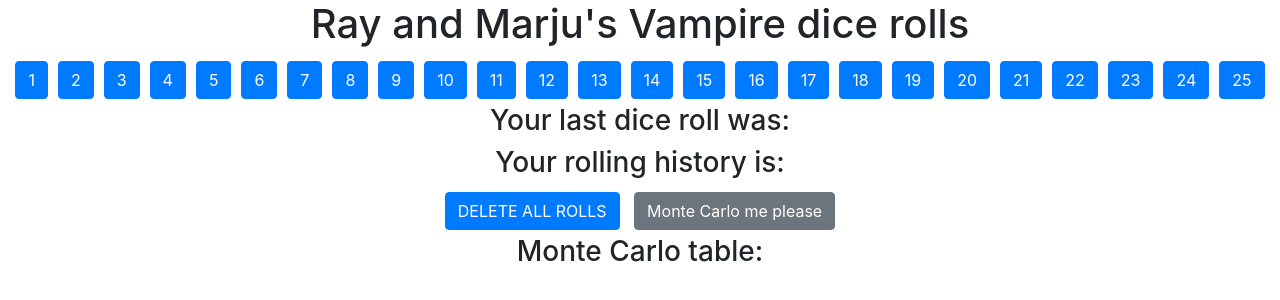
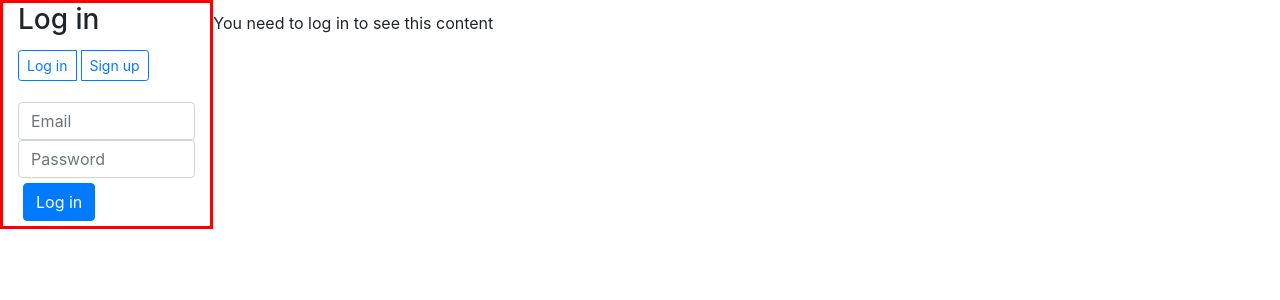
Before and after one commit to karma884/roll10, a React (Create React App) app: page / in a window 1280 px wide. Shown: the top 300 px of the page. Built offline with nearby package versions, Linux system fonts and the light colour scheme; no server answers.

Commit message:
random commit for MJ

```diff
--- a/src/App.js
+++ b/src/App.js
@@ -1,75 +1,21 @@
 import { useEffect, useState } from "react";
-import { Button, Buttons } from "./components/Buttons";
-import { rollDice } from "./helpers";
-import Results from "./components/Results";
-import History from "./components/History";
-import { deleteAll, Api } from "./api";
-import url from "./api-url";
+import Game from "./components/Game";
+import Sidebar from "./components/Sidebar";
 
 function App() {
-  const [currentDice, setCurrentDice] = useState({ count: 0 });
-  const [historicalRolls, setHistoricalRolls] = useState([]);
-
-  function addComment(entry, comment) {
-    setHistoricalRolls(
-      historicalRolls.map((ent) => (ent === entry ? { ...ent, comment } : ent))
-    );
-  }
-
-  function postDice(newEntry) {
-    return fetch(`${url}entries`, {
-      method: "POST",
-      headers: { "Content-Type": "application/json" },
-      body: JSON.stringify(newEntry),
-    })
-      .then((res) => {
-        return res.json();
-      })
-      .then((insertedEntry) => {
-        setHistoricalRolls([insertedEntry, ...historicalRolls]);
-      })
-      .catch((error) => console.log(error));
-  }
-
-  useEffect(() => {
-    if (currentDice.count > 0) {
-      const newEntry = rollDice(currentDice.count);
-      postDice(newEntry);
-    }
-  }, [currentDice]);
-
-  useEffect(() => {
-    //const api = new Api(fetch);
-    fetch(`${url}entries`)
-      .then((res) => {
-        return res.json();
-      })
-      .then((entries) => {
-        setHistoricalRolls(entries);
-      });
-  }, []);
+  const [loggedIn, setLoggedIn] = useState(false);
 
   return (
-    <div>
-      <h1>Ray and Marju's Vampire dice rolls</h1>
-      <div id="buttons">
-        <Buttons onAdd={setCurrentDice} />
+    <div className="container-fluid">
+      <div className="row align-items-baseline">
+        <Sidebar loggedIn={loggedIn} />
+
+        {loggedIn ? (
+          <Game />
+        ) : (
+          <div>You need to log in to see this content</div>
+        )}
       </div>
-      <h3>Your last dice roll was: </h3>
-      <Results entry={historicalRolls[0]} addComment={addComment} />
-      <h3>Your rolling history is: </h3>
-      <History entries={historicalRolls} addComment={addComment} />
-      <Button
-        text="DELETE ALL ROLLS"
-        className="btn btn-primary"
-        callback={() => deleteAll(setHistoricalRolls)}
-      />{" "}
-      <Button
-        text="Monte Carlo me please"
-        className="btn btn-secondary"
-        callback={() => {}}
-      />
-      <h3>Monte Carlo table: </h3>
     </div>
   );
 }
--- a/src/api.js
+++ b/src/api.js
@@ -15,15 +15,26 @@ class Api {
 }
 
 async function deleteAll(setHistoricalRolls) {
-  const deleteResponse = await fetch(`${url}entries`, {
+  const response = await fetch(`${url}entries`, {
     method: "DELETE",
     headers: { "Content-Type": "application/json" },
     body: JSON.stringify({ collectionToDelete: "historicalRolls" }),
   });
-  const deleteObject = await deleteResponse.json();
+  const deleteObject = await response.json();
   console.log(deleteObject);
   setHistoricalRolls([]);
 }
 
+async function signUp(formValues) {
+  //const response =
+  await fetch(`${url}users`, {
+    method: "POST",
+    headers: { "Content-Type": "application/json" },
+    body: JSON.stringify(formValues),
+  });
+  //const data = await response.json();
+  //console.log(data);
+}
+
 //const request = async (url, options, fetch = fetch) =>
-export { deleteAll, Api };
+export { deleteAll, Api, signUp };
--- /dev/null
+++ b/src/components/Auth.js
@@ -0,0 +1,79 @@
+import { useEffect, useState } from "react";
+import { Button } from "./Buttons";
+import { signUp } from "../api";
+
+function Auth() {
+  const [loggingIn, setLoggingIn] = useState(true);
+  const [formValues, setFormValues] = useState({});
+
+  const editForm = (target, field) => {
+    const newForm = { ...formValues };
+    newForm[field] = target.value;
+    setFormValues(newForm);
+  };
+
+  return (
+    <div>
+      <h3>{loggingIn ? "Log in" : "Sign up"}</h3>
+
+      <div
+        className="btn-group"
+        role="group"
+        aria-label="Basic outlined example"
+      >
+        <Button
+          className="btn btn-outline-primary btn-sm"
+          text="Log in"
+          callback={() => {
+            setLoggingIn(true);
+          }}
+        />
+        <Button
+          className="btn btn-outline-primary btn-sm"
+          text="Sign up"
+          callback={() => {
+            setLoggingIn(false);
+          }}
+        />
+      </div>
+
+      <div className=" mt-3">
+        {!loggingIn && (
+          <input
+            className="form-control"
+            placeholder="Name"
+            aria-label="Name"
+            onChange={({ target }) => editForm(target, "name")}
+          />
+        )}
+        <input
+          className="form-control"
+          placeholder="Email"
+          aria-label="Email"
+          type="email"
+          onChange={({ target }) => editForm(target, "email")}
+        />
+        <input
+          className="form-control"
+          placeholder="Password"
+          aria-label="Password"
+          type="password"
+          onChange={({ target }) => editForm(target, "password")}
+        />
+      </div>
+      <Button
+        text={loggingIn ? "Log in" : "Sign up"}
+        className="btn btn-primary "
+        callback={
+          loggingIn
+            ? () => {}
+            : () => {
+                signUp(formValues);
+              }
+        }
+      />
+    </div>
+  );
+}
+
+export default Auth;
--- /dev/null
+++ b/src/components/Game.js
@@ -0,0 +1,77 @@
+import { useEffect, useState } from "react";
+import { Button, Buttons } from "./Buttons";
+import { rollDice } from "../helpers";
+import Results from "./Results";
+import History from "./History";
+import { deleteAll, Api } from "../api";
+import url from "../api-url";
+
+function Game() {
+  const [currentDice, setCurrentDice] = useState({ count: 0 });
+  const [historicalRolls, setHistoricalRolls] = useState([]);
+
+  function addComment(entry, comment) {
+    setHistoricalRolls(
+      historicalRolls.map((ent) => (ent === entry ? { ...ent, comment } : ent))
+    );
+  }
+
+  function postDice(newEntry) {
+    return fetch(`${url}entries`, {
+      method: "POST",
+      headers: { "Content-Type": "application/json" },
+      body: JSON.stringify(newEntry),
+    })
+      .then((res) => {
+        return res.json();
+      })
+      .then((insertedEntry) => {
+        setHistoricalRolls([insertedEntry, ...historicalRolls]);
+      })
+      .catch((error) => console.log(error));
+  }
+
+  useEffect(() => {
+    if (currentDice.count > 0) {
+      const newEntry = rollDice(currentDice.count);
+      postDice(newEntry);
+    }
+  }, [currentDice]);
+
+  useEffect(() => {
+    //const api = new Api(fetch);
+    fetch(`${url}entries`)
+      .then((res) => {
+        return res.json();
+      })
+      .then((entries) => {
+        setHistoricalRolls(entries);
+      });
+  }, []);
+
+  return (
+    <div className="col-10 game">
+      <h1>Ray and Marju's Vampire dice rolls</h1>
+      <div id="buttons">
+        <Buttons onAdd={setCurrentDice} />
+      </div>
+      <h3>Your last dice roll was: </h3>
+      <Results entry={historicalRolls[0]} addComment={addComment} />
+      <h3>Your rolling history is: </h3>
+      <History entries={historicalRolls} addComment={addComment} />
+      <Button
+        text="DELETE ALL ROLLS"
+        className="btn btn-primary"
+        callback={() => deleteAll(setHistoricalRolls)}
+      />{" "}
+      <Button
+        text="Monte Carlo me please"
+        className="btn btn-secondary"
+        callback={() => {}}
+      />
+      <h3>Monte Carlo table: </h3>
+    </div>
+  );
+}
+
+export default Game;
--- /dev/null
+++ b/src/components/Sidebar.js
@@ -0,0 +1,16 @@
+import { useEffect, useState } from "react";
+import Auth from "./Auth";
+
+function Sidebar({ loggedIn }) {
+  return (
+    <div className="col-2 sidebar">
+      {loggedIn ? (
+        "placeholder, you are logged in"
+      ) : (
+        <Auth loggedIn={loggedIn} />
+      )}
+    </div>
+  );
+}
+
+export default Sidebar;
--- a/src/index.css
+++ b/src/index.css
@@ -20,3 +20,17 @@ body {
 .failure {
   color: red;
 }
+
+.flex {
+  display: flex;
+  align-items: baseline;
+}
+.sidebar {
+  border: 3px solid red;
+  width: 300px;
+  text-align: left;
+}
+.game {
+  border: 3px solid green;
+  text-align: center;
+}
```
